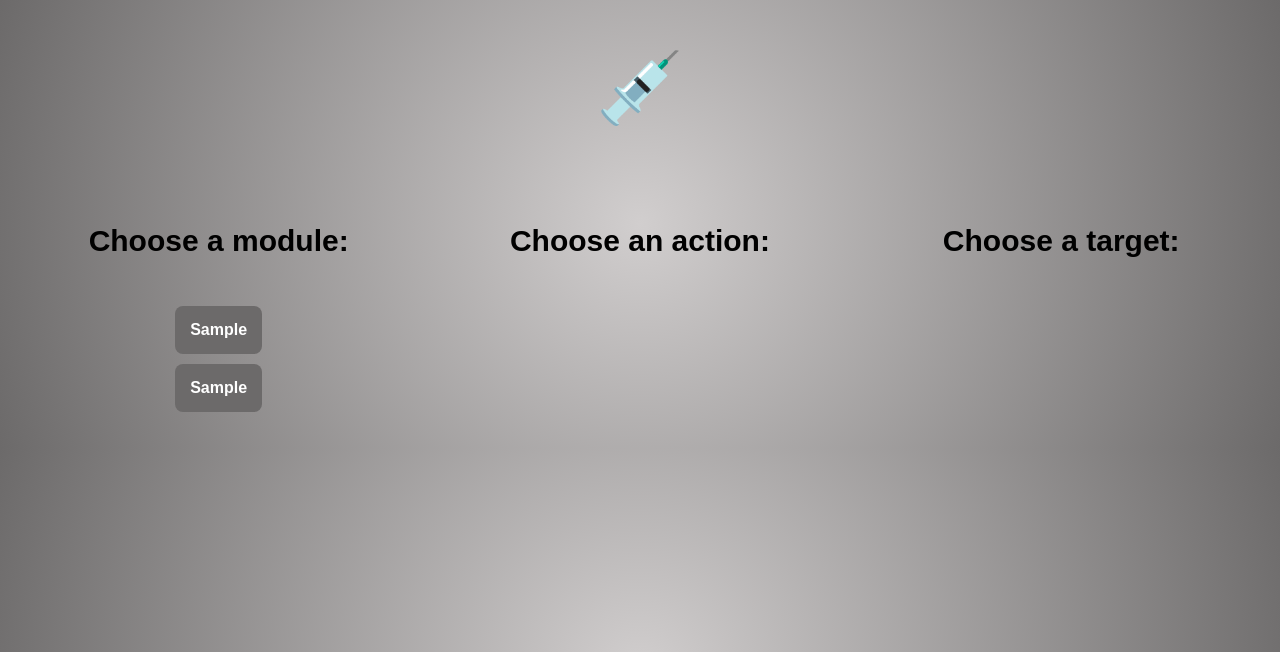
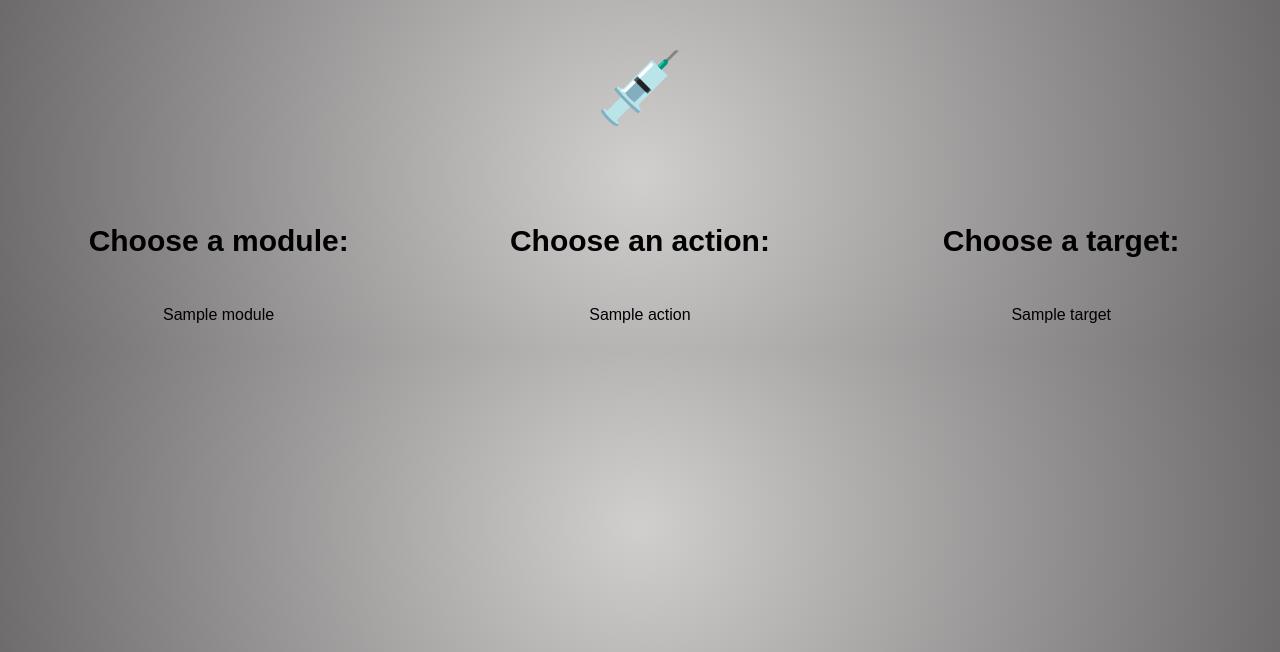
Before and after one commit to witkiewiczmikolaj/helbreder, a Flask app: template core/templates/index.html in a window 1280 px wide. Shown: the top 652 px of the page. Run offline with Flask 2, Linux system fonts and the light colour scheme; the template is opened without the code that fills it: most values are stand-ins (such as "Sample title", 1, 10 or a date in 2020); parts of the project's set-up code (start-up, migrations or seed data) failed here and were passed over.

Commit message:
Dynamic buttons generating

```diff
--- a/core/app.py
+++ b/core/app.py
@@ -1,46 +1,21 @@
 import datetime
-from flask import Flask,request,json, render_template, flash
+from flask import Flask, request, json, render_template
 from basic_auth import *
 from modules.kubernetes import *
-from templates.modules_func import *
+from templates.modules_fcn import *
+from templates.post import *
 
 helbreder = Flask(__name__)
 
-@helbreder.route('/')
+@helbreder.route('/', methods=['GET', 'POST'])
 def static_main():
-    mod1 = modules()[0]
-    mod2 = modules()[1]
-    return render_template('index.html', mod1 = mod1, mod2 = mod2)
+    module = modules_buttonized()
+    action = '<h3>Waiting for module</h3>'
+    target = '<h3>Waiting for module</h3>'
+    if request.method == 'POST':
+        action, target = action_target()
+    return render_template('index.html', module = module, action = action, target = target)
 
-#WIP
-'''@helbreder.route('/modules', methods=['GET', 'POST'])
-def module():
-    if request.method == 'POST':
-        if request.form['submit_button'] == 'Show me':
-            mod1 = modules()[0]
-            mod2 = modules()[1]
-            return render_template('index.html', mod1 = mod1, mod2 = mod2)
-
-@helbreder.route('/actions', methods=['POST'])
-def actions():
-    with open(os.path.abspath("D:/helbreder/doc/possibilities.yml"), 'r') as stream:
-        data = yaml.safe_load(stream)
-    action = str(request.args.get('jsdata'))
-    action1 = data['modules'][f'{action}']['actions'][0].title()
-    action2 = data['modules'][f'{action}']['actions'][1].title()
-    action3 = data['modules'][f'{action}']['actions'][2].title()
-    return render_template("index.html", action1 = action1, action2 = action2, action3 = action3)
-
-@helbreder.route('/targets', methods=['POST'])
-def targets():
-    with open(os.path.abspath("D:/helbreder/doc/possibilities.yml"), 'r') as stream:
-        data = yaml.safe_load(stream)
-    target = str(request.args.get('jsdata'))
-    target1 = data['modules'][f'{target}']['targets'][0].title()
-    target2 = data['modules'][f'{target}']['targets'][1].title()
-    target3 = data['modules'][f'{target}']['targets'][2].title()
-    return render_template("index.html", target1 = target1, target2 = target2, target3 = target3)
-'''
 @helbreder.route('/api',methods=['POST'])
 @auth.login_required
 def api_base():
--- a/core/static/css/main.css
+++ b/core/static/css/main.css
@@ -27,28 +27,8 @@ h1 {
     text-align: center;
   }
 
-button {
+input {
     background-color: rgb(108, 106, 106);
-    border: none;
-    color: white;
-    padding: 15px 15px;
-    text-align: center;
-    text-decoration: none;
-    display: inline-block;
-    font-size: 16px;
-    font-weight: 600;
-    border-radius: 8px;
-    margin-bottom: 10px;
-}
-
-button:hover {
-    border: 2px;
-    border-color: rgb(209, 206, 206);
-    cursor: pointer;
-}
-
-input {
-    background-color: rgb(163, 32, 32);
     border: none;
     color: white;
     padding: 15px 15px;
--- a/core/templates/index.html
+++ b/core/templates/index.html
@@ -9,29 +9,21 @@
         <h1>&#128137;</h1>
         <br>
         <div class="row">
+            <form action="/" method="post">
                 <div class="column">
                     <p>Choose a module:</p>
                     <br>
-                    <button class="module_butt" type="submit">{{mod1}}</button>
-                    <br>
-                    <button class="module_butt" type="submit">{{mod2}}</button>
+                    {{ module | safe }}
                 </div>
-            <form action="actions" method="post">
                 <div class="column">
                     <p>Choose an action:</p>
-                    <!-- WIP
-                        {% for message in get_flashed_messages()%}
-                        <button class="action_butt" type="button">{{message}}</button>
-                    {% endfor %} -->
+                    <br>
+                    {{ action | safe }}
                 </div>
-            </form>
-            <form action="targets" method="post">
                 <div class="column">
                     <p>Choose a target:</p>
-                    <!-- WIP
-                        {% for message in get_flashed_messages()%}
-                        <button class="target_butt" type="button">{{message}}</button>
-                    {% endfor %}-->
+                    <br>
+                    {{ target | safe }}
                 </div>
             </form>
         </div>
--- /dev/null
+++ b/core/templates/list_modifications.py
@@ -0,0 +1,4 @@
+def list_insert(lst, item):
+    result = [item] * (len(lst) * 2 - 1)
+    result[0::2] = lst
+    return result
```
Also changed, not shown: core/templates/actions_fcn.py (added, +20 -0 lines), core/templates/modules_fcn.py (added, +19 -0 lines), core/templates/modules_func.py (deleted, +0 -10 lines), core/templates/post.py (added, +11 -0 lines), core/templates/targets_fcn.py (added, +20 -0 lines), doc/possibilities.yml (+8 -0 lines).
